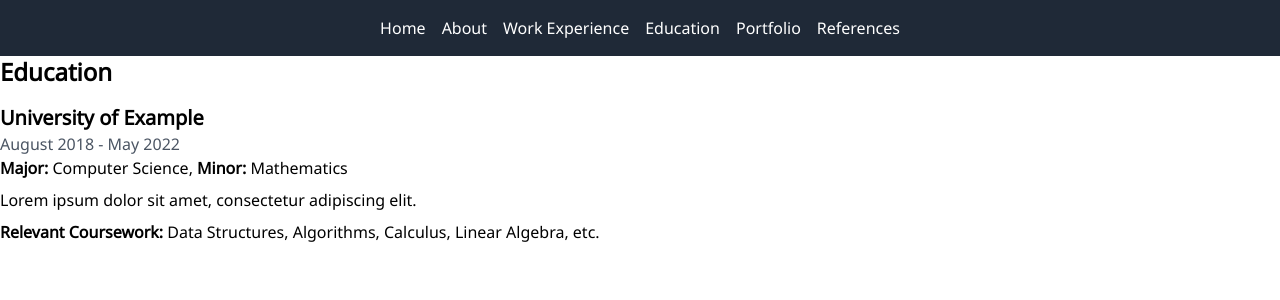
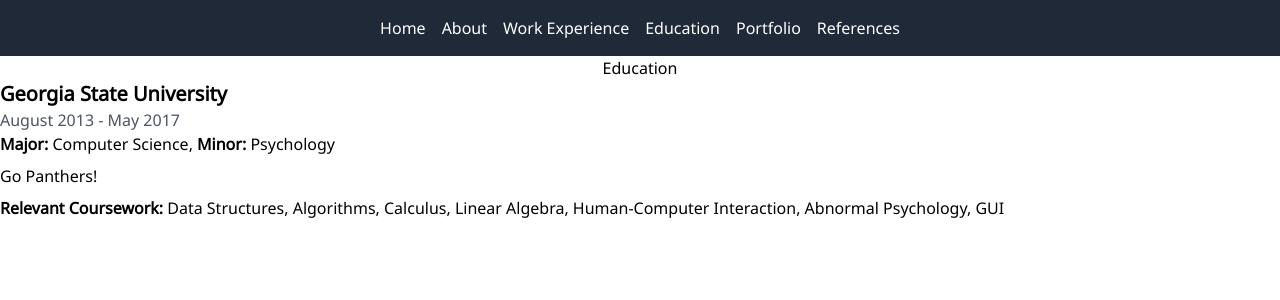
Before and after one commit to tassyguy/my-resume-website, a Next.js app: page /education in a window 1280 px wide. Shown: the top 300 px of the page. Built offline with nearby package versions, Linux system fonts and the light colour scheme.

Commit message:
Update education

```diff
--- a/data/education.json
+++ b/data/education.json
@@ -1,11 +1,11 @@
 [
   {
-    "name": "University of Example",
-    "startDate": "August 2018",
-    "endDate": "May 2022",
+    "name": "Georgia State University",
+    "startDate": "August 2013",
+    "endDate": "May 2017",
     "major": "Computer Science",
-    "minor": "Mathematics",
-    "description": "Lorem ipsum dolor sit amet, consectetur adipiscing elit.",
-    "coursework": "Data Structures, Algorithms, Calculus, Linear Algebra, etc."
+    "minor": "Psychology",
+    "description": "Go Panthers!",
+    "coursework": "Data Structures, Algorithms, Calculus, Linear Algebra, Human-Computer Interaction, Abnormal Psychology, GUI"
   }
 ]
--- a/src/pages/about.tsx
+++ b/src/pages/about.tsx
@@ -6,8 +6,8 @@
   return (
     <div>
       <Header />
+      <h1 className='section-header'>About Me</h1>
       <section className="p-4">
-        <h1 className="text-2xl font-semibold mb-4">About Me</h1>
 
         {/* Introduction */}
         <p>
--- a/src/pages/education.tsx
+++ b/src/pages/education.tsx
@@ -9,7 +9,7 @@
   return (
     <div>
       <Header/>
-      <h1 className="text-2xl font-semibold mb-4">Education</h1>
+      <h1 className='section-header'>Education</h1>
       {educationData.map((education, index) => (
         <EducationExperience
           key={index}
--- a/src/pages/index.tsx
+++ b/src/pages/index.tsx
@@ -12,7 +12,7 @@
   return (
     <div>
       <Header />
-      <h1>Simon Phillips</h1>
+      <h1 className='section-header'>Simon Phillips</h1>
       <p>Welcome to my website! This site is currently under construction so be cautioned.</p>
       <p>This site was built using Next.JS, TypeScript, React, SCSS, and deployed using GitHub Actions.</p>
       <main>
--- a/src/pages/portfolio.tsx
+++ b/src/pages/portfolio.tsx
@@ -9,7 +9,7 @@
   return (
     <div>
       <Header />
-      <h1>Portfolio</h1>
+      <h1 className='section-header'>Portfolio</h1>
       <p>Some portfolio links of mine.</p>
       <div className='portfolio-list'>
         {portfolioData.map((item, index) => (
--- a/src/pages/references.tsx
+++ b/src/pages/references.tsx
@@ -8,7 +8,7 @@
   return (
     <div>
       <Header />
-      <h1 className="text-2xl font-semibold mb-4">References</h1>
+      <h1 className='section-header'>References</h1>
       {referenceData.map((reference, index) => (
         <ReferenceProfile
           key={index}
--- a/src/pages/work-experience.tsx
+++ b/src/pages/work-experience.tsx
@@ -8,7 +8,7 @@
   return (
     <div>
       <Header />
-      <h1>Work Experience</h1>
+      <h1 className='section-header'>Work Experience</h1>
       {workExperiences.map((employer, index) => (
         <div key={index}>
           <h2>{employer.employerName}</h2>
--- a/styles/styles.scss
+++ b/styles/styles.scss
@@ -13,6 +13,10 @@
     background-color: aqua;
 }
 
+.section-header {
+    text-align: center;
+}
+
 * {
     font-family: 'Noto Sans', sans-serif;
 }
```
